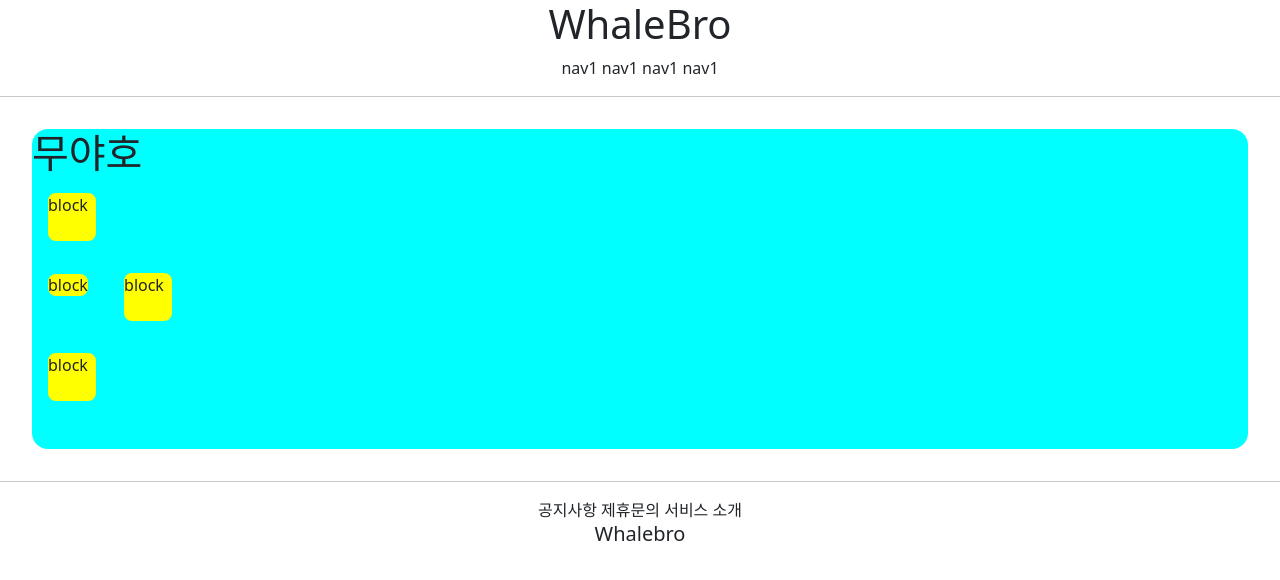
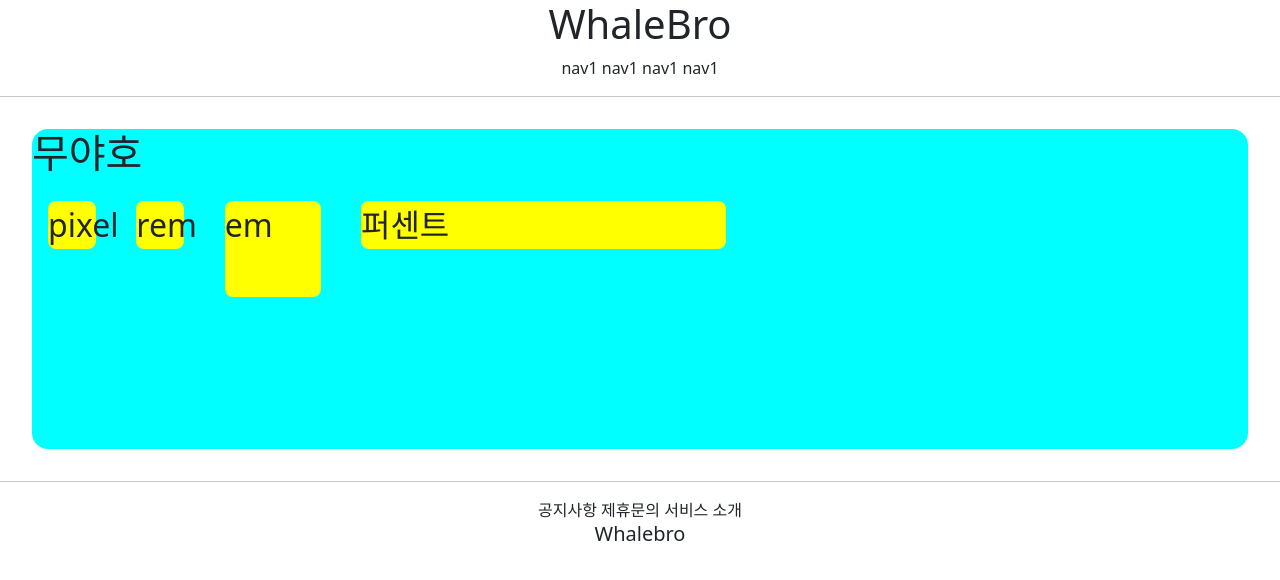
Before and after one commit to tkxksdl2/gis_6, a Django app: page /accounts/hello_world/ in a window 1280 px wide. Shown: the top 580 px of the page. Run offline with Django 3.2, Linux system fonts and the light colour scheme; parts of the project's set-up code (start-up, migrations or seed data) failed here and were passed over.

Commit message:
07/08 6ban class commit 1. fontsize test

```diff
--- a/accountapp/templates/accountapp/hello_world.html
+++ b/accountapp/templates/accountapp/hello_world.html
@@ -9,18 +9,19 @@
         height: 48px;
         width: 48px;
         border-radius: .5rem;
+        display: inline-block;
     }
     </style>
 
 
-    <div style="height: 20rem; background-color: aqua; margin: 2rem; border-radius: 1rem;">
+    <div style="height: 20rem; background-color: aqua;
+    margin: 2rem; border-radius: 1rem; font-size: 2rem;">
     <h1>무야호</h1>
 
-    <div class="testing" style="display: block">block</div>
-    <div class ="testing" style="display: inline">block</div>
-    <div class ="testing" style="display: inline-block">block</div>
-    <div class ="testing" style="display: none">block</div>
-    <div class ="testing" >block</div>
+    <div class ="testing" style="height: 48px; width: 48px">pixel</div>
+    <div class ="testing" style="height: 3rem; width: 3rem">rem</div>
+    <div class ="testing" style="height: 3em; width: 3em">em</div>
+    <div class ="testing" style="height: 3l%; width: 30%">퍼센트</div>
 
     </div>
 
```
